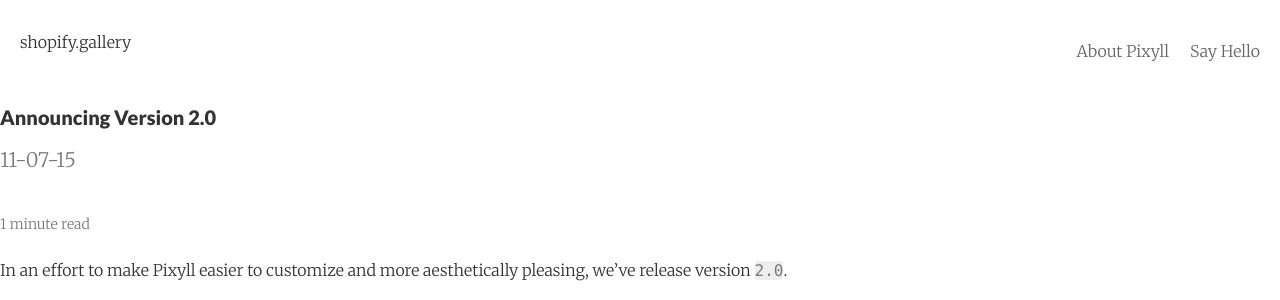
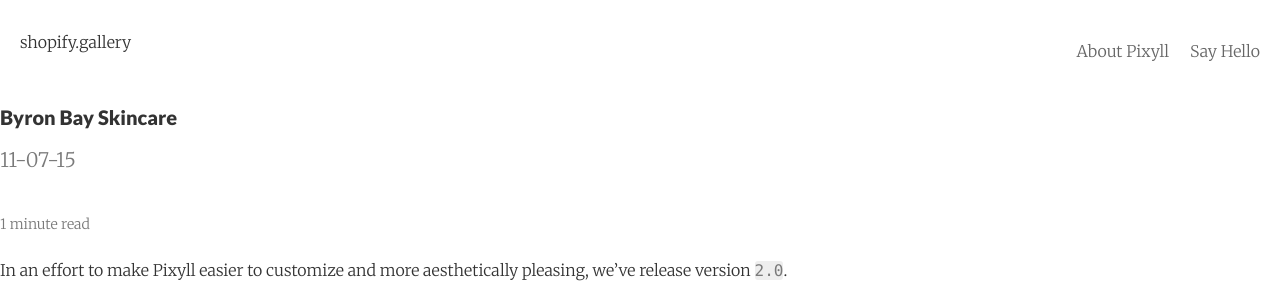
Before and after one commit to dspringate/experiment-two, a Jekyll site: the page built from _posts/2015-07-11-announcing-pixyll-version-2.md, in a window 1280 px wide. Shown: the top 300 px of the page. Built offline with Jekyll 4.4.1, drawn with Linux system fonts in a browser that asks for light colours.

Commit message:
Updated Announcing Pixyll Version 2

```diff
--- a/_posts/2015-07-11-announcing-pixyll-version-2.md
+++ b/_posts/2015-07-11-announcing-pixyll-version-2.md
@@ -1,5 +1,5 @@
 ---
-title: Announcing Version 2.0
+title: Byron Bay Skincare
 date: 2015-07-11 00:00:00 Z
 categories:
 - jekyll
```
